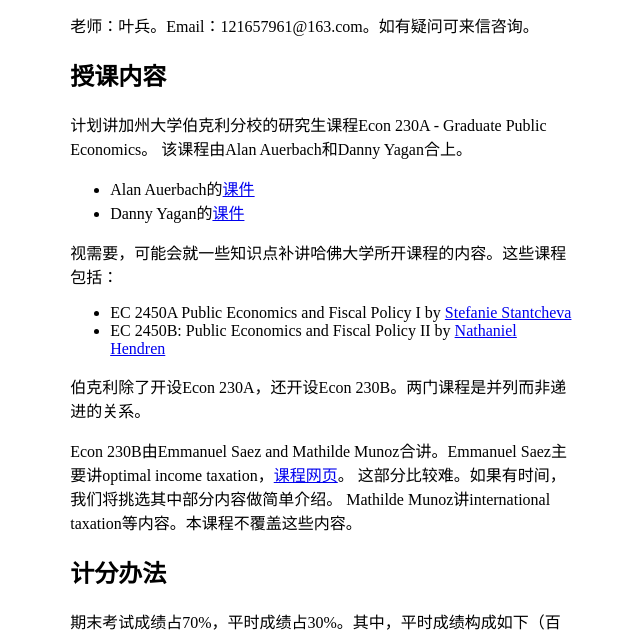
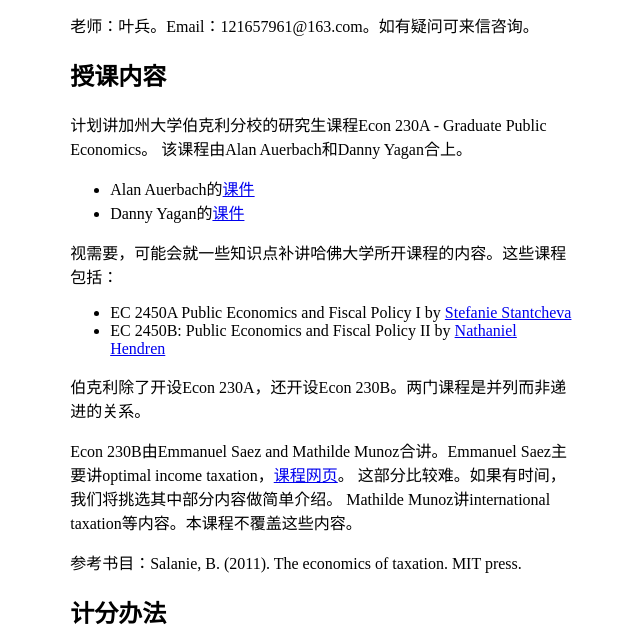
Before and after one commit to bingyenufe/publicfinance_grad_2024, a plain HTML site: page index.html in a window 1280 px wide. Shown: the part 124-760 px from the top of the page, without its empty margins (317-957 px from the left). Drawn offline with Linux system fonts and the light colour scheme.

Commit message:
Update index.html

```diff
--- a/index.html
+++ b/index.html
@@ -35,6 +35,7 @@
                 这部分比较难。如果有时间，我们将挑选其中部分内容做简单介绍。
                 Mathilde Munoz讲international taxation等内容。本课程不覆盖这些内容。
             </p>
+            <p>参考书目：Salanie, B. (2011). The economics of taxation. MIT press.</p>
             <h2>计分办法</h2>
             <p>期末考试成绩占70%，平时成绩占30%。其中，平时成绩构成如下（百分制）:</p>
             <table border="1">
```
